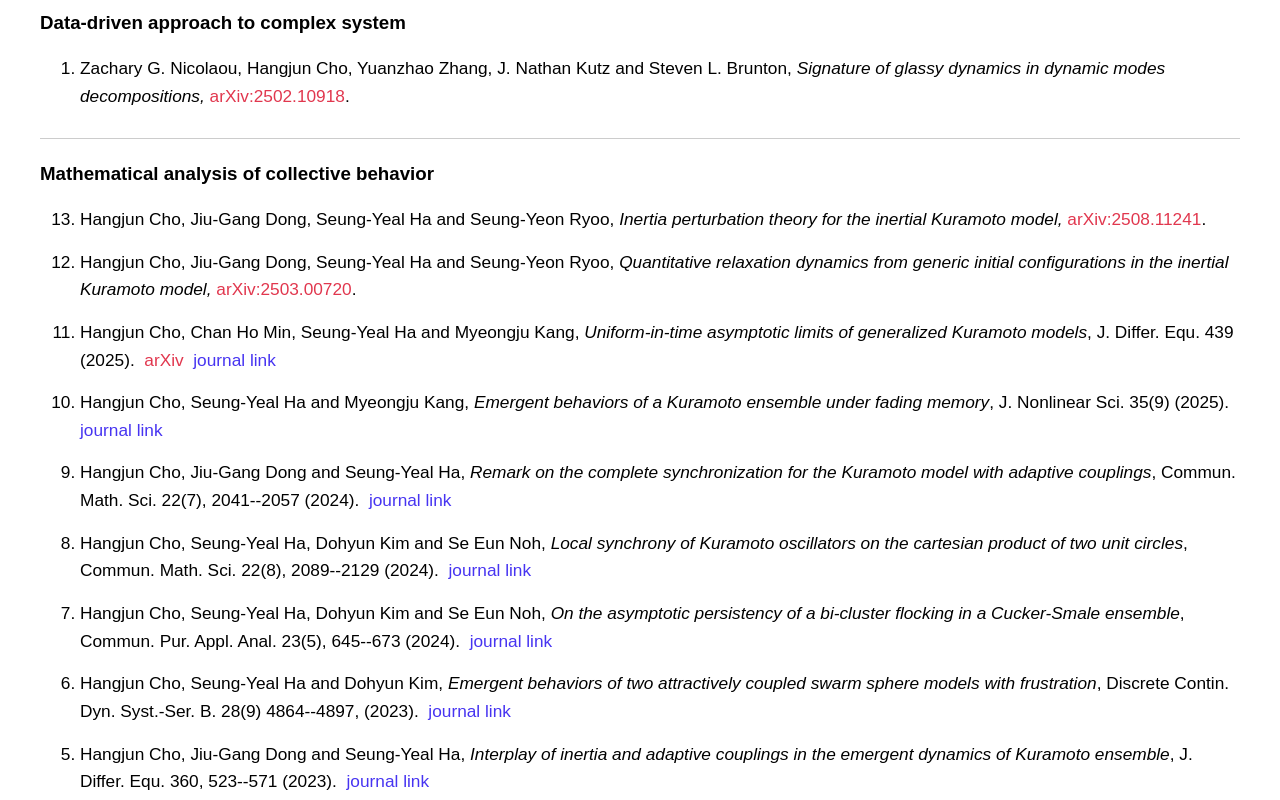
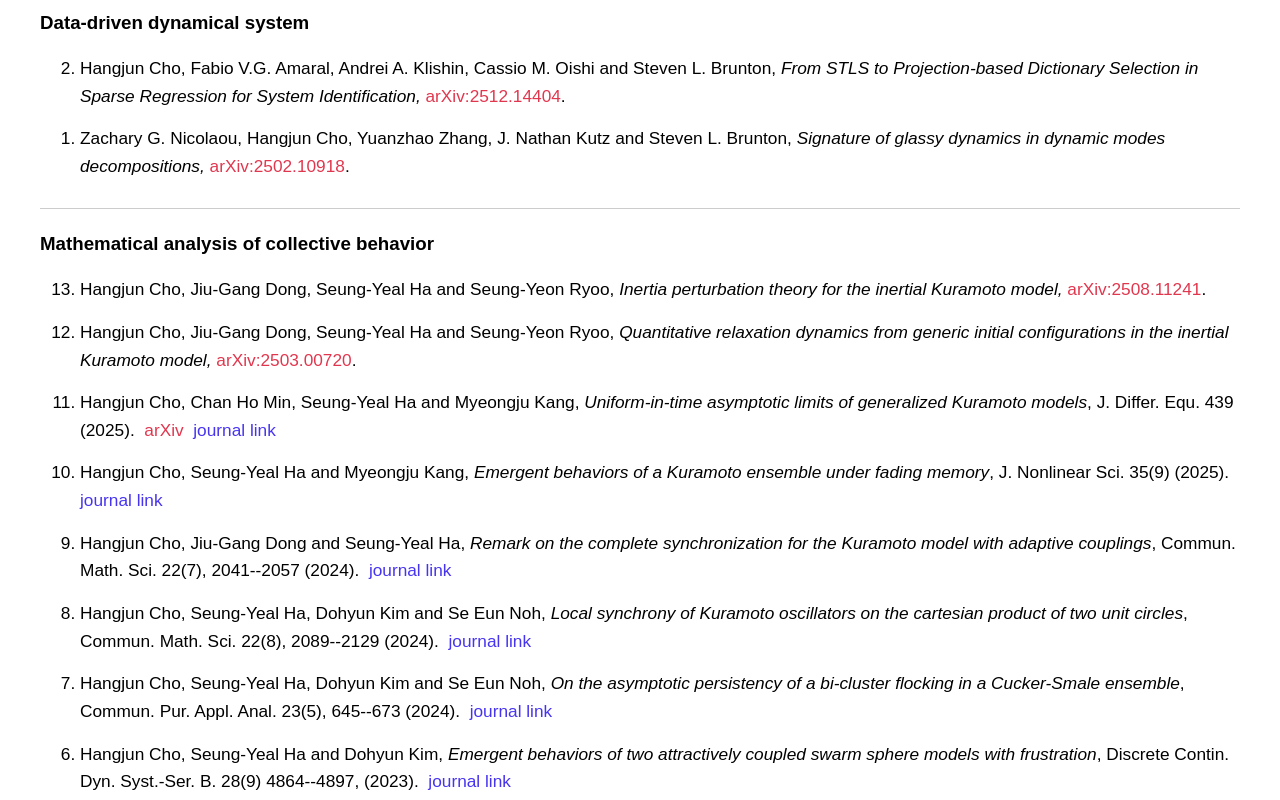
Before and after one commit to hangjun-cho/hangjun-cho.github.io, a plain HTML site: page Publications.html in a window 1280 px wide. Shown: the top 800 px of the page. Drawn offline with Linux system fonts and the light colour scheme.

Commit message:
Add files via upload

```diff
--- a/Publications.html
+++ b/Publications.html
@@ -137,10 +137,19 @@ li {
 <body>
 <!-- <div class="divider"></div> -->
 
-<span class="category">Data-driven approach to complex system</span>
+<span class="category">Data-driven dynamical system</span>
 <div class="container">
 	<span style="font-size:1.2em;">
 <ol reversed>
+<li>
+	Hangjun Cho, Fabio V.G. Amaral, Andrei A. Klishin, Cassio M. Oishi and Steven L. Brunton,
+	<i>
+		<a class="website-link">From STLS to Projection-based Dictionary Selection in Sparse Regression
+  for System Identification,</a>
+		</i>
+		<a href="https://arxiv.org/abs/2512.14404" target="_blank" class="arxiv">
+			arXiv:2512.14404</a>.
+</li>
 <li>
 	Zachary G. Nicolaou, Hangjun Cho, Yuanzhao Zhang, J. Nathan Kutz and Steven L. Brunton,
 	<i>
```
